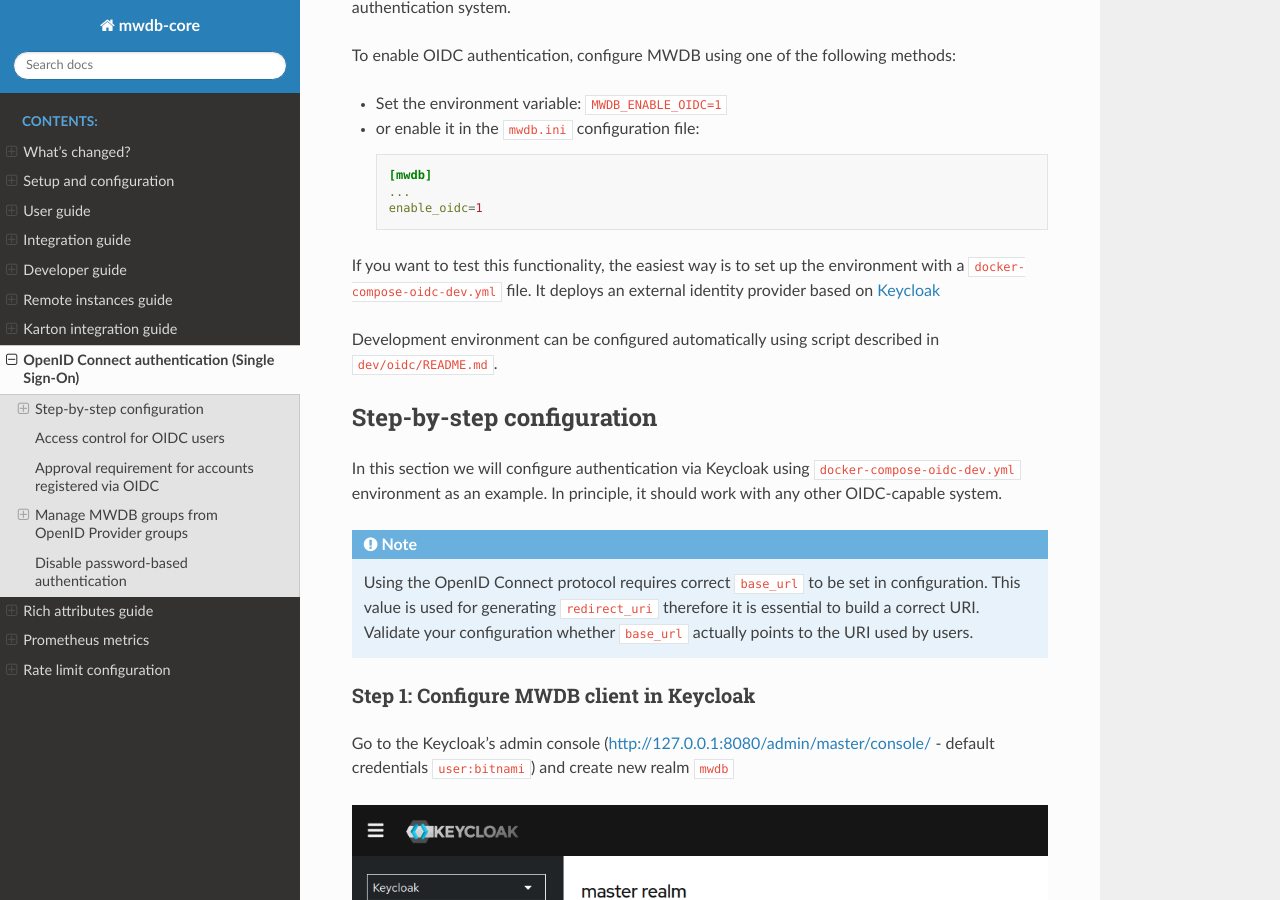
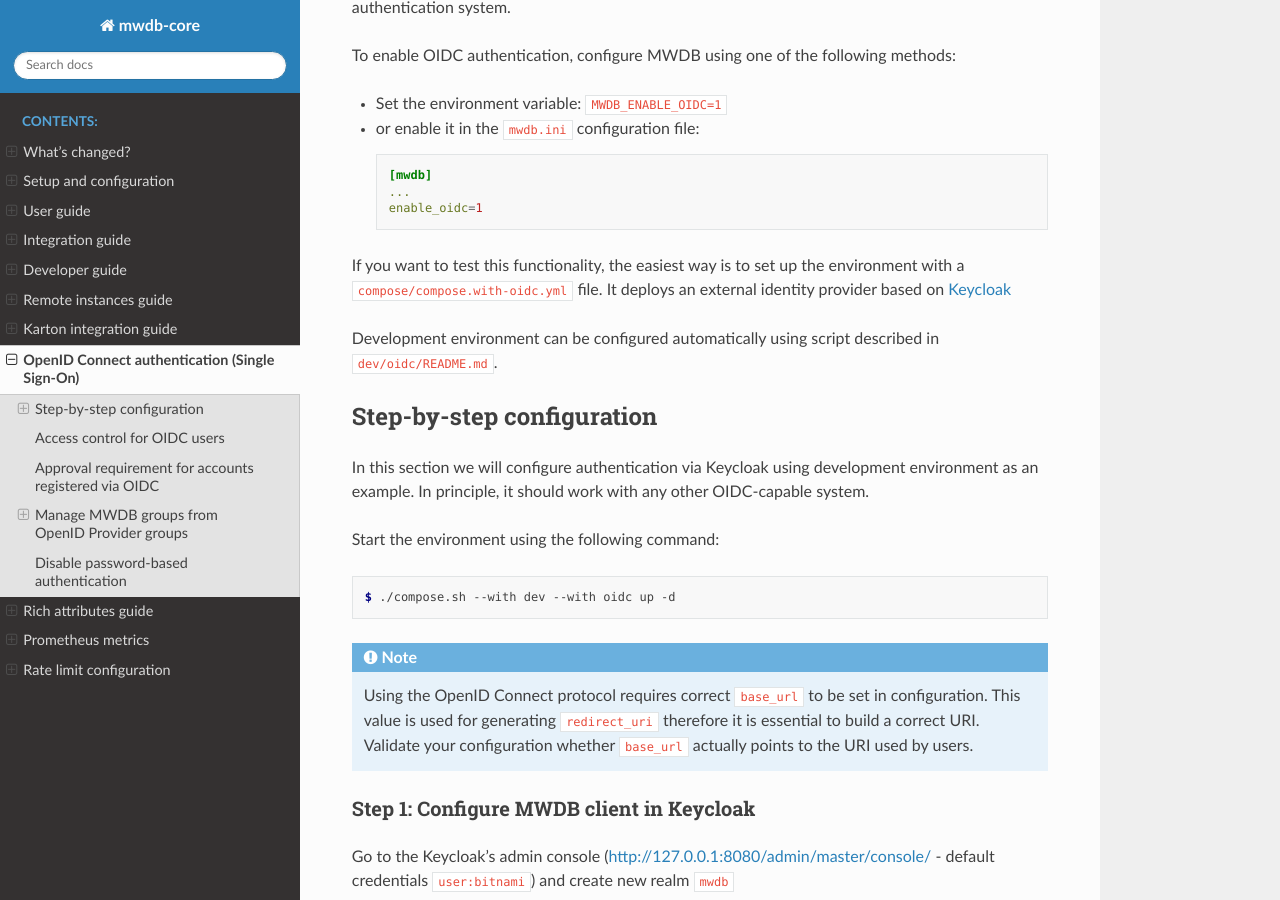
Before and after one commit to CERT-Polska/mwdb-core, a Sphinx documentation site: the page built from docs/oauth-guide.rst, in a window 1280 px wide and 900 px high, scrolled down 260 px. Built offline with Sphinx 7.4.7 and the Read the Docs theme 3.1.0, drawn with Linux system fonts in a browser that asks for light colours; some of the changed text lies outside the part shown.

Commit message:
Fix other docs references

```diff
--- a/docs/developer-guide.rst
+++ b/docs/developer-guide.rst
@@ -71,7 +71,7 @@
 
 .. code-block::
 
-   $ docker compose -f docker-compose-dev.yml exec -u $(id -u) mwdb /bin/sh
+   $ ./compose.sh --with dev exec -u $(id -u) mwdb /bin/sh
    /app #
 
 Then enter the virtualenv:
--- a/docs/integration-guide.rst
+++ b/docs/integration-guide.rst
@@ -302,7 +302,7 @@
         ],
     })
 
-After setting up all of the things, run ``docker-compose -f docker-compose-dev.yml build`` and ``docker-compose -f docker-compose-dev.yml up``
+After setting up all of the things, run ``./compose.sh --with dev build`` and ``./compose.sh --with dev up``
 to run the application. If everything is OK, you should see the results like below:
 
 <show the result>
--- a/docs/oauth-guide.rst
+++ b/docs/oauth-guide.rst
@@ -17,7 +17,7 @@
     ...
     enable_oidc=1
 
-If you want to test this functionality, the easiest way is to set up the environment with a ``docker-compose-oidc-dev.yml`` file.
+If you want to test this functionality, the easiest way is to set up the environment with a ``compose/compose.with-oidc.yml`` file.
 It deploys an external identity provider based on `Keycloak <https://www.keycloak.org/>`_
 
 Development environment can be configured automatically using script described in ``dev/oidc/README.md``.
@@ -25,7 +25,13 @@
 Step-by-step configuration
 --------------------------
 
-In this section we will configure authentication via Keycloak using ``docker-compose-oidc-dev.yml`` environment as an example. In principle, it should work with any other OIDC-capable system.
+In this section we will configure authentication via Keycloak using development environment as an example. In principle, it should work with any other OIDC-capable system.
+
+Start the environment using the following command:
+
+.. code-block:: console
+
+    $ ./compose.sh --with dev --with oidc up -d
 
 .. note::
     Using the OpenID Connect protocol requires correct ``base_url`` to be set in configuration.
@@ -150,7 +156,7 @@
 
    Enabled ``enable_registration`` implies enabled ``enable_oidc_registration`` for compatibility reasons, as separate option for OIDC was added in v2.17.0.
 
-    ``enable_oidc_registration`` is already enabled in ``docker-compose-oidc-dev.yml`` so you don't have to set anything in demonstration environment.
+    ``enable_oidc_registration`` is already enabled in ``compose.with-oidc.yml`` so you don't have to set anything in demonstration environment.
 
 Then we may try to create user ``foo`` in keycloak (just like ``mwdb-admin`` user before) and try to login.
 
```
